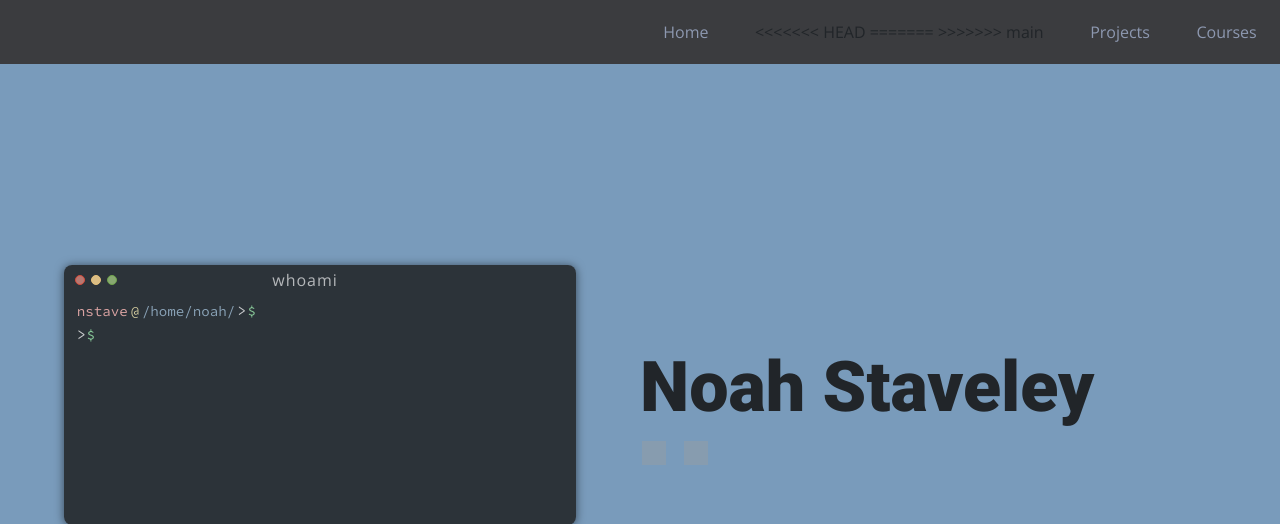
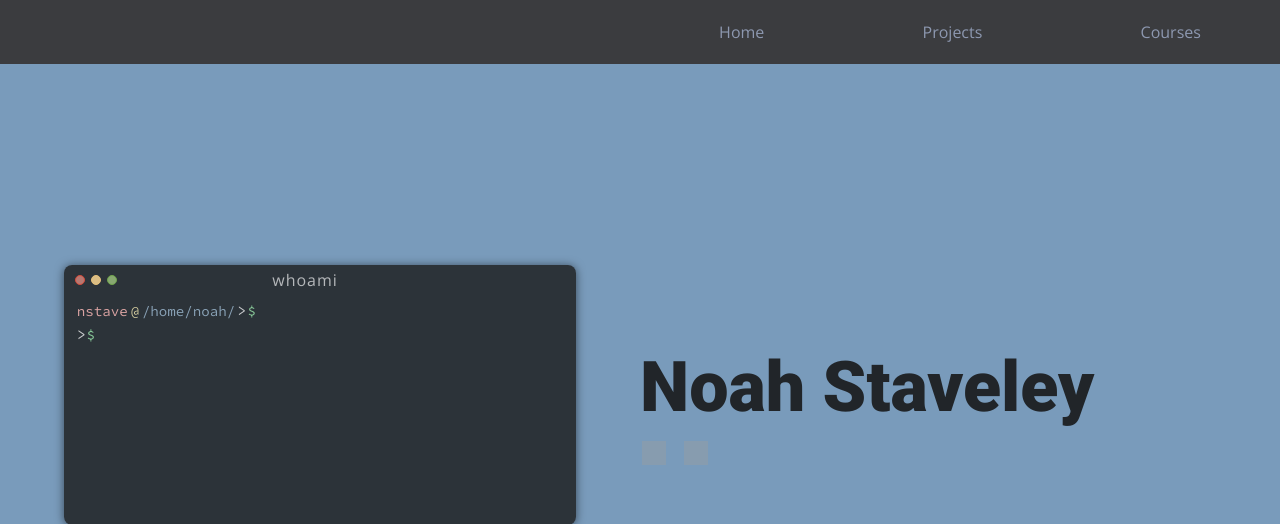
Before and after one commit to noahstaveley/personal-website, a Flask app: page / in a window 1280 px wide. Shown: the top 524 px of the page. Run offline with Flask 2, Linux system fonts and the light colour scheme; some libraries are stand-ins or nearby versions; grey boxes are pictures that could not be loaded.

Commit message:
merge fix

```diff
--- a/templates/base.html
+++ b/templates/base.html
@@ -41,10 +41,7 @@
 <div class="navbar-ul">
     <ul id="navbar-list" class="list-inline">
         <li><a class="navbar-ref" href="/">Home</a></li>
-<<<<<<< HEAD
-=======
 
->>>>>>> main
         <li><a class="navbar-ref" href="/projects">Projects</a></li>
         <li><a class="navbar-ref" href="/experiences">Courses</a></li>
     </ul>
```
